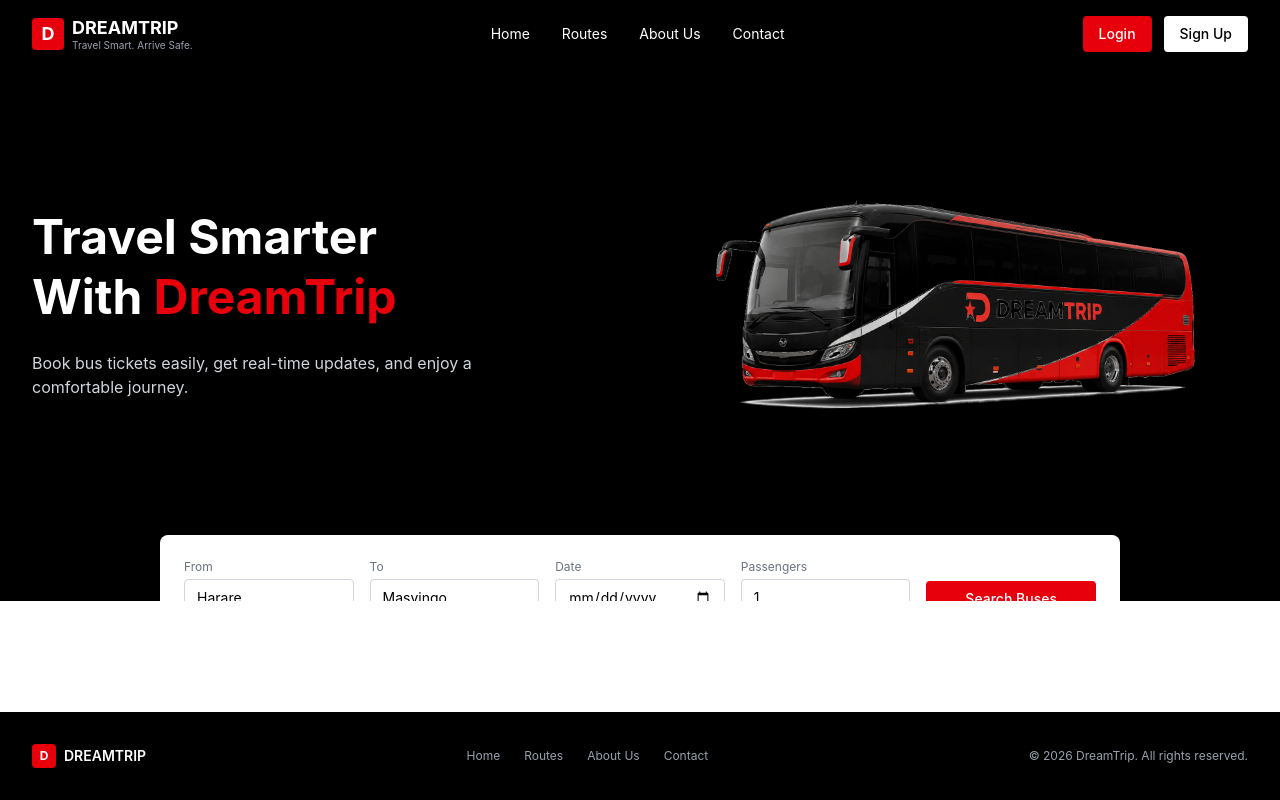
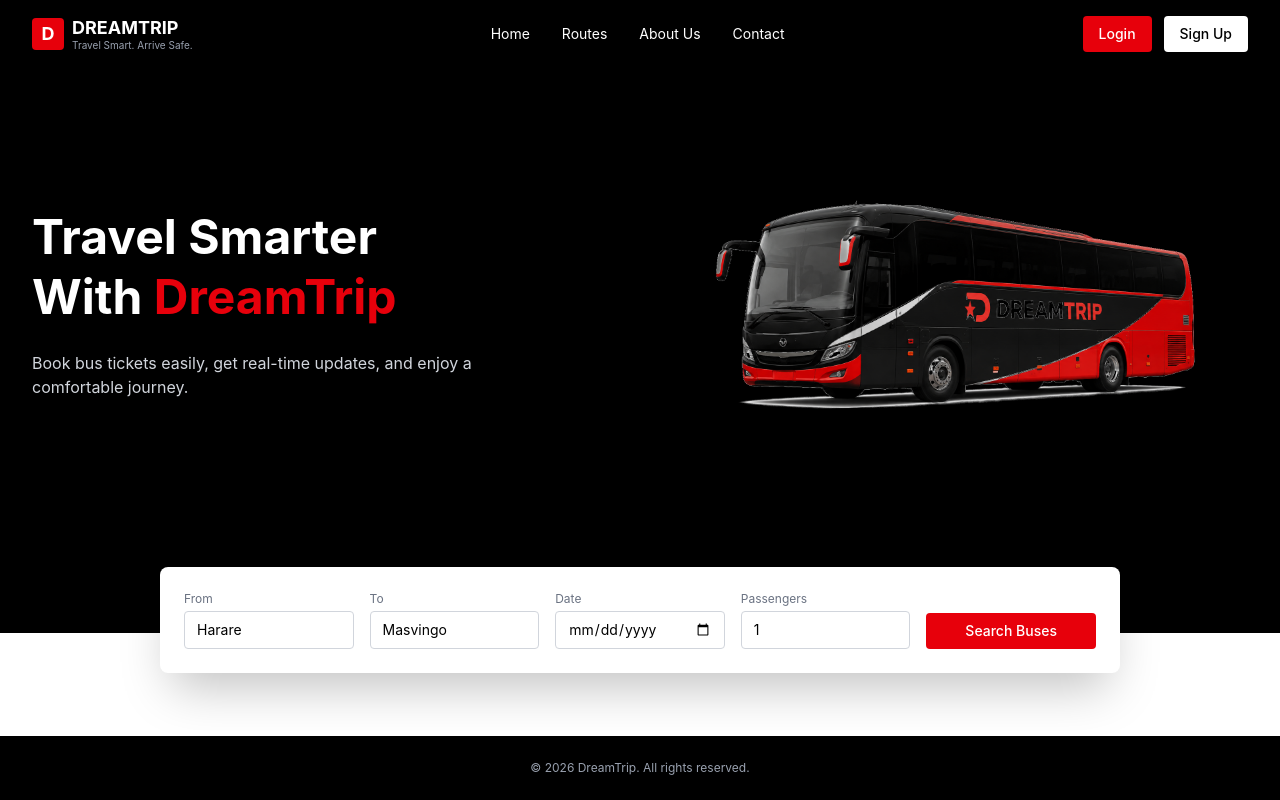
Before and after one commit to romeosasa061316-stack/Full-Stack, a React (Vite) app in the folder client/: page / in a window 1280 px wide. Built offline with nearby package versions, Linux system fonts and the light colour scheme; no server answers.

Commit message:
Fix search card clipping on hero section, simplify footer

```diff
--- a/client/src/pages/LandingPage.jsx
+++ b/client/src/pages/LandingPage.jsx
@@ -26,7 +26,7 @@ function LandingPage() {
         </div>
       </nav>
 
-      <section className="relative bg-black text-white overflow-hidden pb-8 md:pb-24">
+      <section className="relative bg-black text-white pb-16 md:pb-32">
         <div className="max-w-7xl mx-auto px-4 md:px-8 pt-8 md:pt-16 pb-4 md:pb-8 grid md:grid-cols-2 gap-4 md:gap-8 items-center">
           <div className="text-center md:text-left">
             <h1 className="text-3xl md:text-5xl font-bold leading-tight">
@@ -68,22 +68,8 @@ function LandingPage() {
         </div>
       </section>
 
-      <div className="h-8 md:h-20"></div>
-
-      <footer className="mt-auto bg-black text-gray-400 px-4 md:px-8 py-8">
-        <div className="max-w-7xl mx-auto flex flex-col md:flex-row justify-between items-center gap-4">
-          <div className="flex items-center gap-2">
-            <div className="w-6 h-6 bg-red-600 rounded flex items-center justify-center font-bold text-xs text-white">D</div>
-            <span className="text-white font-semibold text-sm">DREAMTRIP</span>
-          </div>
-          <div className="flex gap-6 text-xs">
-            <Link to="/" className="hover:text-white">Home</Link>
-            <Link to="/search" className="hover:text-white">Routes</Link>
-            <Link to="/about" className="hover:text-white">About Us</Link>
-            <Link to="/contact" className="hover:text-white">Contact</Link>
-          </div>
-          <div className="text-xs">&copy; 2026 DreamTrip. All rights reserved.</div>
-        </div>
+      <footer className="mt-auto bg-black text-gray-400 px-4 md:px-8 py-6 text-center text-xs">
+        &copy; 2026 DreamTrip. All rights reserved.
       </footer>
     </div>
   );
```
